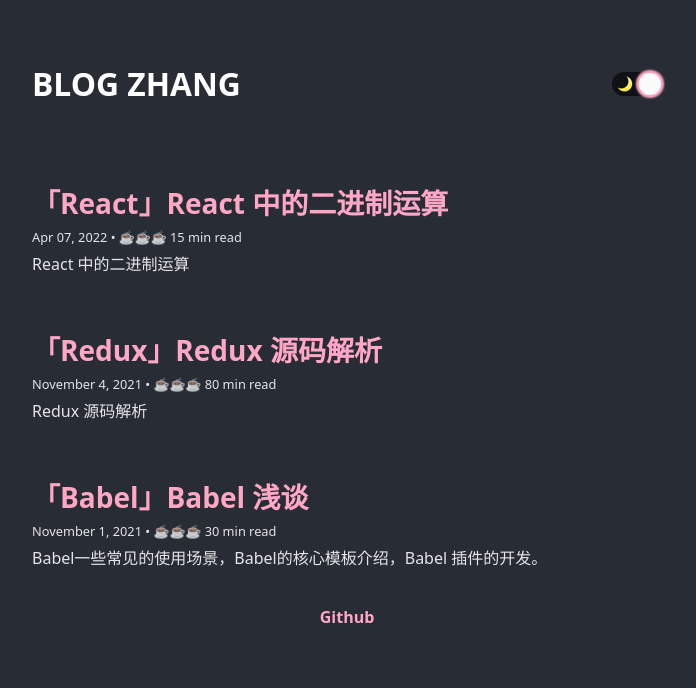
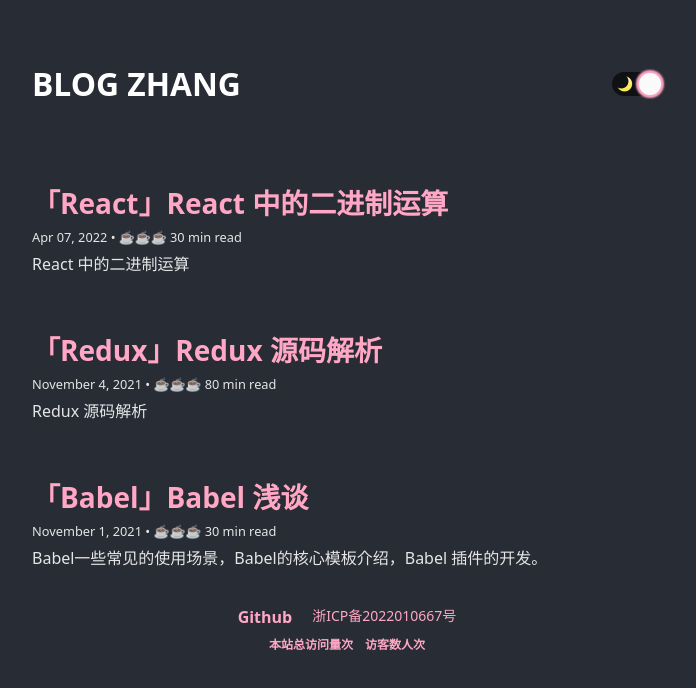
Before and after one commit to zlqxk/zlqxk.github.io, a Next.js app: page / in a window 1280 px wide. Shown: the top 688 px of the page, without its empty margins (293-989 px from the left). Built offline with nearby package versions, Linux system fonts and the light colour scheme.

Commit message:
style: 💄 佛曰：三千繁华，弹指刹那，百年过后，不过一捧黄沙

```diff
--- a/src/catalogue/index.ts
+++ b/src/catalogue/index.ts
@@ -2,7 +2,7 @@
   {
     title: '「React」React 中的二进制运算',
     subtitle: 'React 中的二进制运算',
-    dateAndTime: 'Apr 07, 2022 • ☕️☕️☕️ 15 min read',
+    dateAndTime: 'Apr 07, 2022 • ☕️☕️☕️ 30 min read',
     href: '/react-binary-operation',
   },
   // {
--- a/src/components/Layout/Footer/index.module.scss
+++ b/src/components/Layout/Footer/index.module.scss
@@ -1,12 +1,38 @@
 .footer {
   margin-top: 40px;
-  display: flex;
-  justify-content: center;
 
-  a {
+  .footerInfo {
+    display: flex;
+    justify-content: center;
+
+    a {
+      box-shadow: none;
+      text-decoration: none;
+      font-weight: 900;
+      color: var(--textLink);
+
+      &:nth-child(2) {
+        margin-left: 20px;
+        font-size: 14px;
+        font-weight: 400;
+      }
+    }
+  }
+
+  .footerPvUv {
+    text-align: center;
     box-shadow: none;
     text-decoration: none;
+    display: block !important;
+    color: var(--textLink);
     font-weight: 900;
-    color: var(--textLink);
+    font-size: 12px;
+    margin-top: 12px;
+
+    >span {
+      &:nth-child(1) {
+        margin-right: 12px;
+      }
+    }
   }
 }
--- a/src/components/Layout/Footer/index.tsx
+++ b/src/components/Layout/Footer/index.tsx
@@ -6,8 +6,21 @@
 const Footer: React.FC<FooterProps> = (props) => {
   const { className, style } = props
   return (
-    <div className={cs(styles.footer, className)} style={style}>
-      <a href='https://github.com/zlqxk/awesome-blog'>Github</a>
+    <div className={cs(styles.footer, className)}>
+      <div className={styles.footerInfo} style={style}>
+        <a href='https://github.com/zlqxk/awesome-blog'>Github</a>
+        <a href='https://beian.miit.gov.cn' target='_blank'>
+          浙ICP备2022010667号
+        </a>
+      </div>
+      <div className={styles.footerPvUv} id='busuanzi_container_site_pv'>
+        <span>
+          本站总访问量<span id='busuanzi_value_site_pv'></span>次
+        </span>
+        <span>
+          访客数<span id='busuanzi_value_site_uv'></span>人次
+        </span>
+      </div>
     </div>
   )
 }
--- a/src/pages/_document.tsx
+++ b/src/pages/_document.tsx
@@ -5,6 +5,7 @@
     return (
       <Html>
         <Head />
+        <script async src='//busuanzi.ibruce.info/busuanzi/2.3/busuanzi.pure.mini.js'></script>
         <body className='dark'>
           <Main />
           <NextScript />
```
Also changed, not shown: 1 other file (tests, documents, lock files or other folders).
